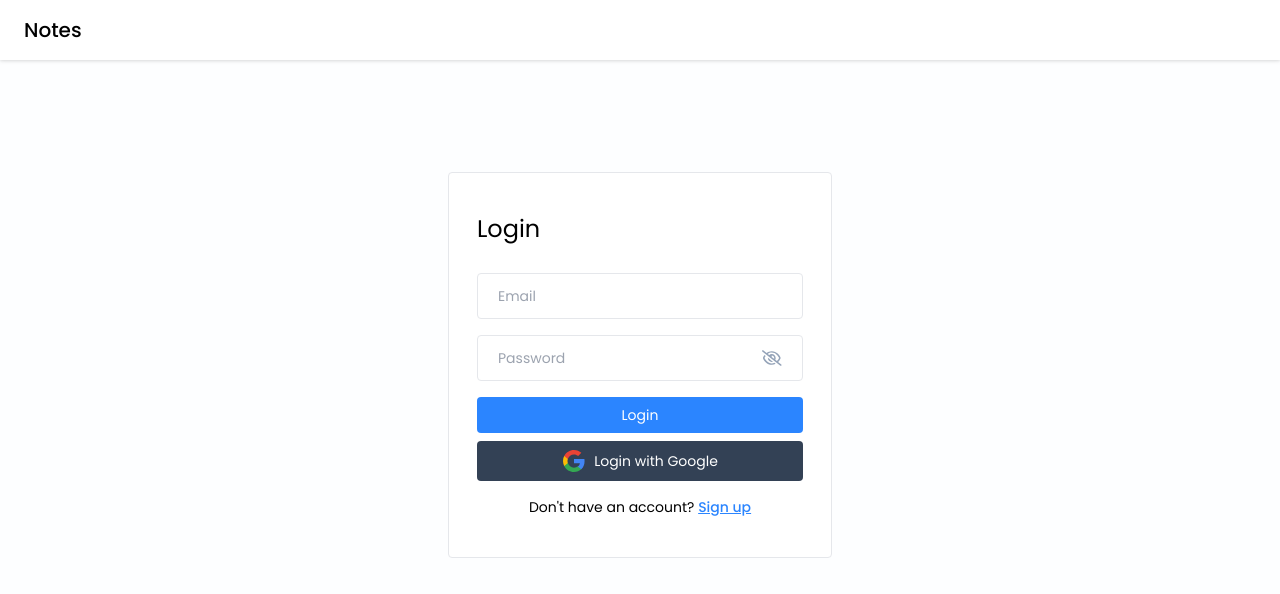
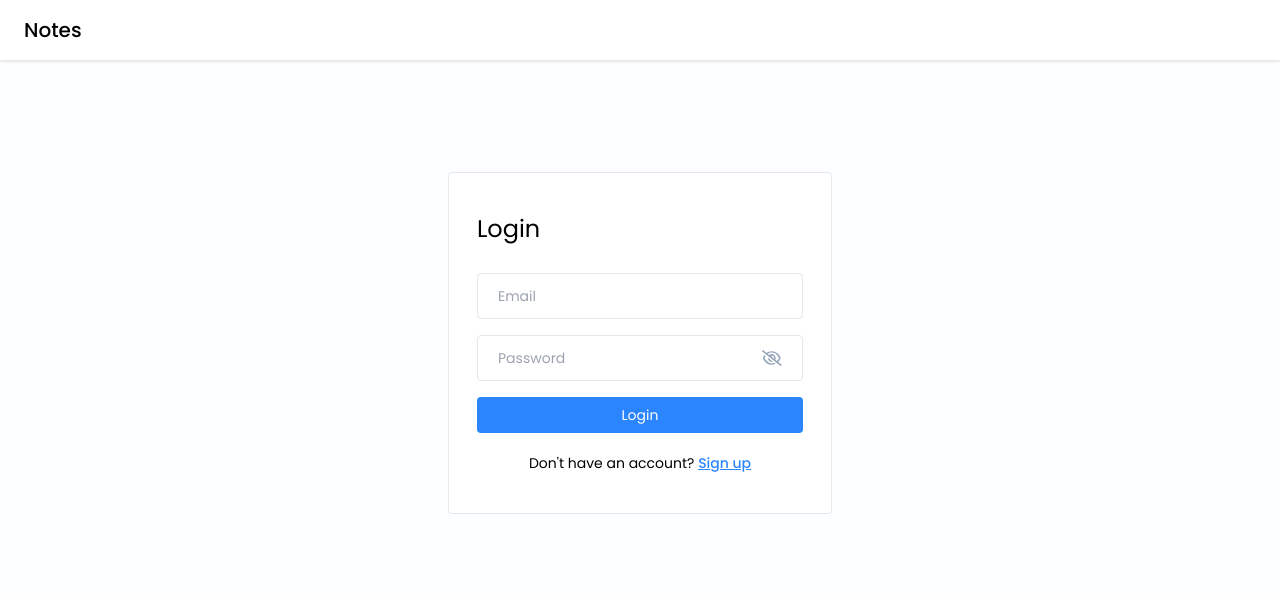
Before and after one commit to bmukesh23/Memo, a React (Vite) app in the folder frontend/: page /login in a window 1280 px wide. Shown: the top 594 px of the page. Built offline with nearby package versions, Linux system fonts and the light colour scheme; no server answers.

Commit message:
remove: google-auth functionality

```diff
--- a/frontend/src/pages/Login/Login.jsx
+++ b/frontend/src/pages/Login/Login.jsx
@@ -4,8 +4,8 @@ import PasswordInput from "../../components/Inputs/PasswordInput";
 import { useState } from "react";
 import { validateEmail } from "../../utils/helper";
 import axiosInstance from "../../utils/axiosInstance";
-import { auth, provider } from "../../utils/firebaseConfig";
-import { signInWithPopup } from "firebase/auth";
+// import { auth, provider } from "../../utils/firebaseConfig";
+// import { signInWithPopup } from "firebase/auth";
 
 const Login = () => {
 
@@ -15,28 +15,29 @@ const Login = () => {
 
   const navigate = useNavigate();
 
-  const handleAuth = async () => {
-    await signInWithPopup(auth, provider)
-      .then(async (result) => {
-        const user = result.user;
+  // const handleAuth = async () => {
+  //   await signInWithPopup(auth, provider)
+  //     .then(async (result) => {
+  //       const user = result.user;
 
-        try {
-          const response = await axiosInstance.post("/generate-token", {
-            email: user.email,
-            fullName: user.displayName,
-          });
+  //       try {
+  //         const response = await axiosInstance.post("/generate-token", {
+  //           uid: user.uid,
+  //           email: user.email,
+  //           fullName: user.displayName,
+  //         });
 
-          if (response.data && response.data.customToken) {
-            localStorage.setItem("token", response.data.customToken);
-            navigate("/dashboard");
-          }
+  //         if (response.data && response.data.customToken) {
+  //           localStorage.setItem("token", response.data.customToken);
+  //           navigate("/dashboard");
+  //         }
 
-        } catch (error) {
-          console.error('Authentication error:', error);
-          setError('Authentication failed. Please try again.');
-        }
-      });
-  }
+  //       } catch (error) {
+  //         console.error('Authentication error:', error);
+  //         setError('Authentication failed. Please try again.');
+  //       }
+  //     });
+  // }
 
   const handleLogin = async (e) => {
     e.preventDefault();
@@ -100,11 +101,10 @@ const Login = () => {
 
             <button type="submit" className="btn-primary">Login</button>
 
-            <button onClick={handleAuth} className="google-btn flex justify-center items-center gap-2">
-              {/* <FaGoogle/> Login with Google */}
+            {/* <button onClick={handleAuth} className="google-btn flex justify-center items-center gap-2">
               <img src="/google.svg" alt="google"/>
               Login with Google
-            </button>
+            </button> */}
 
             <p className="text-sm text-center mt-4">
               {`Don't have an account?`}{" "}
```
Also changed, not shown: 2 other files (tests, documents, lock files or other folders).
